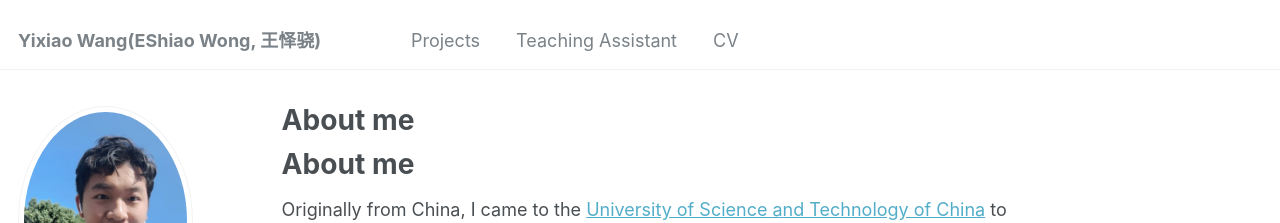
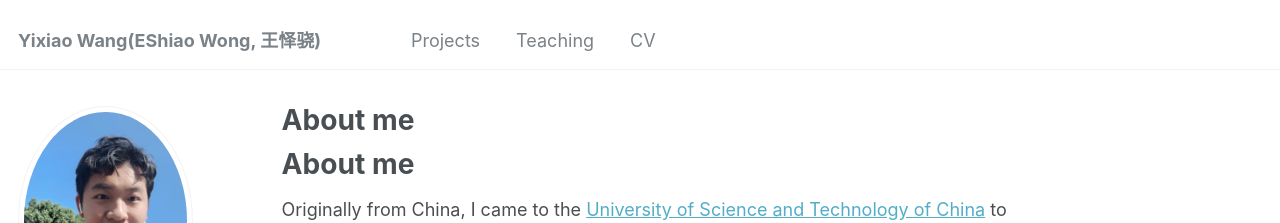
Before and after one commit to Yixiao-Wang-Stats/Yixiao-Wang-Stats.github.io, a Jekyll site: the page built from _pages/about.md, in a window 1280 px wide. Shown: the top 223 px of the page. Built offline with Jekyll 4.4.1, drawn with Linux system fonts in a browser that asks for light colours; nearby versions of some CDN libraries; library files that are not in the unit come from our copies; a script that is not in the unit is left out; our own code applies the rules of GitHub Pages for plain Markdown files.

Commit message:
Update navigation.yml

```diff
--- a/_data/navigation.yml
+++ b/_data/navigation.yml
@@ -8,7 +8,7 @@ main:
   - title: "Projects"
     url: /projects/
 
-  - title: "Teaching Assistant"
+  - title: "Teaching"
     url: /teaching/
 
   - title: "CV"
```
